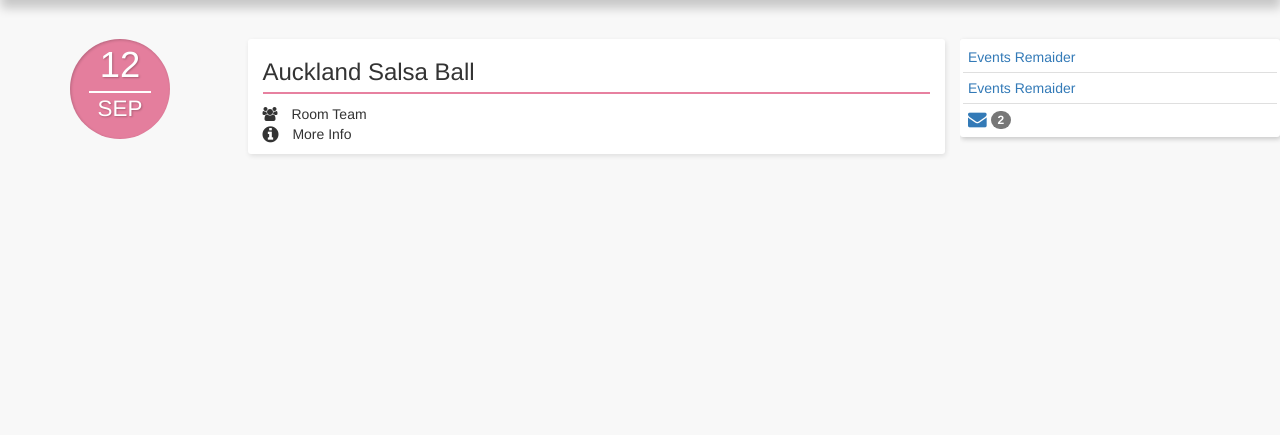
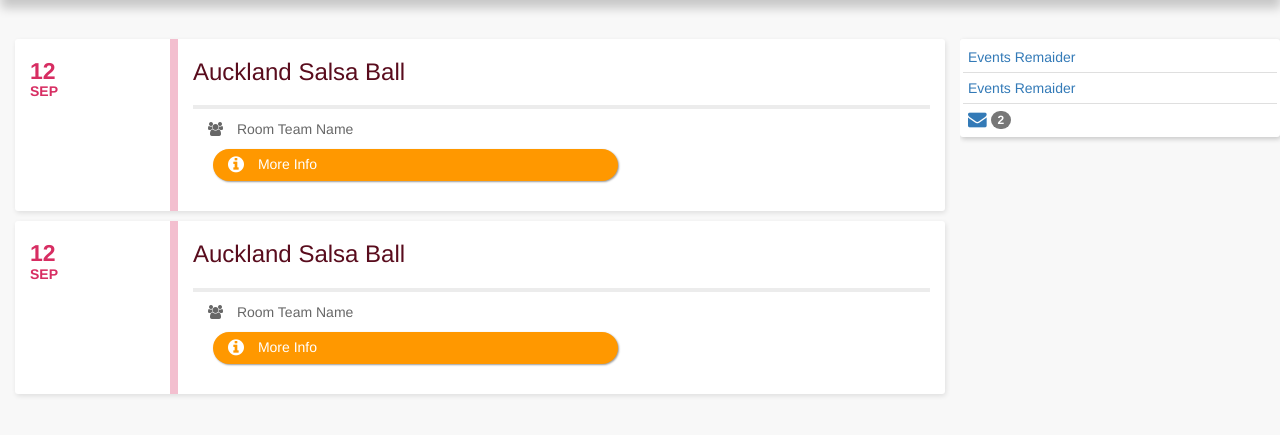
Before and after one commit to Catherinecao/Dance-Roomies, a PHP site: page /calender.html in a window 1280 px wide. Shown: the part 51-486 px from the top of the page. Run offline with PHP 8.4, Linux system fonts and the light colour scheme; some libraries are stand-ins or nearby versions.

Commit message:
calendar event click

```diff
--- a/calender.html
+++ b/calender.html
@@ -49,30 +49,78 @@
 	<div class="col-sm-9 clearfix">
 		<div class="listen-area clearfix">
 			<div class="col-sm-12 calender-events clearfix">
-				<div class="col-sx-12 event clearfix">
-					<div class="col-xs-2 date clearfix">
-						<div class="circle">
-							<p class="day">12</p>
-							<hr>
-							<p class="month">SEP</p>
-						</div>
-					</div><!-- /.date -->
-					<div class="col-xs-9 calender">
+				<div class="row event clearfix">
+					<div class=" col-xs-2 date clearfix">
+						<strong class="day clearfix">12</strong>
+						<strong class="month clearfix">SEP</strong>
+					</div>
+
+					<div class="col-xs-10 event-content clearfix">
+						<div class="space"></div>
 						<h3 class="title">Auckland Salsa Ball</h3>
+						<hr>
 						<div class="col-xs-12 accommondation">
 							<i class="fa fa-users"></i>
-							<p>Room Team</p>
+							<p>Room Team Name</p>
 						</div>
 						<div class="col-xs-12 details">
 							<i class="fa fa-info-circle fa-lg"></i>
 							<p>More Info</p>
 						</div>
-					</div><!-- /.calender -->
-				</div>
+						<div class="col-xs-12 detail-info">
+							<div class="venue">
+								<i class="fa fa-map-marker"></i>
+								<p>Address</p>
+							</div>
+							<div class="num">
+								<i class="fa fa-user"></i>
+								<p>4 members</p>
+							</div>
+							<div class="price">
+								<i class="fa fa-usd"></i>
+								<p>$30 per day</p>
+							</div>
+						</div>
+					</div>
 
+				</div><!-- /.event -->
+				<div class="row event clearfix">
+					<div class=" col-xs-2 date clearfix">
+						<strong class="day clearfix">12</strong>
+						<strong class="month clearfix">SEP</strong>
+					</div>
 
-			</div>
+					<div class="col-xs-10 event-content clearfix">
+						<div class="space"></div>
+						<h3 class="title">Auckland Salsa Ball</h3>
+						<hr>
+						<div class="col-xs-12 accommondation">
+							<i class="fa fa-users"></i>
+							<p>Room Team Name</p>
+						</div>
+						<div class="col-xs-12 details">
+							<i class="fa fa-info-circle fa-lg"></i>
+							<p>More Info</p>
+						</div>
+						<div class="col-xs-12 detail-info">
+							<div class="venue">
+								<i class="fa fa-map-marker"></i>
+								<p>Address</p>
+							</div>
+							<div class="num">
+								<i class="fa fa-user"></i>
+								<p>4 members</p>
+							</div>
+							<div class="price">
+								<i class="fa fa-usd"></i>
+								<p>$30 per day</p>
+							</div>
+						</div>
+					</div>
 
+				</div><!-- /.event -->
+
+			</div><!-- /.calender-events -->
 		</div>
 		<!-- /.container -->
 	</div>
--- a/css/main.css
+++ b/css/main.css
@@ -249,72 +249,58 @@ img {
     .bottom-menu .info-item .icon {
       color: gray; }
 
-.calender-events {
-  margin-bottom: 10px;
-  padding: 0;
-  display: inline; }
-  .calender-events .date {
-    display: block;
-    padding: 0; }
-  .calender-events .circle {
-    margin-top: 20px;
-    box-sizing: border-box;
+.event {
+  border-radius: 3px;
+  box-shadow: 1px 2px 5px rgba(0, 0, 0, 0.1);
+  background-color: white;
+  margin-bottom: 10px; }
+  .event .date {
+    display: inline-block;
+    padding-top: 20px;
+    color: #D72D62;
+    line-height: 1.1; }
+    .event .date .day {
+      font-size: 23px; }
+  .event .event-content {
+    border-left: 8px solid rgba(215, 45, 98, 0.3);
+    padding-bottom: 20px; }
+    .event .event-content .title {
+      color: #590C1D; }
+    .event .event-content hr {
+      margin-bottom: 10px; }
+  .event i, .event p {
+    display: inline;
+    color: #676767; }
+  .event i {
+    padding-right: 10px; }
+  .event .details {
+    width: 55%;
+    padding-top: 5px;
+    padding-bottom: 7px;
+    padding-left: 15px;
+    margin-top: 10px;
+    margin-bottom: 10px;
+    margin-left: 20px;
+    cursor: pointer;
     color: white;
-    background-color: rgba(215, 45, 98, 0.6);
-    box-shadow: 1px 1px 3px rgba(0, 0, 0, 0.2) inset;
-    text-align: center;
-    width: 52px;
-    height: 52px;
-    border-radius: 50%; }
-    @media (min-width: 768px) {
-      .calender-events .circle {
-        width: 100px;
-        height: 100px;
-        margin-top: 0px;
-        float: right; } }
-    .calender-events .circle p {
-      margin-bottom: 0;
-      font-style: bold; }
-    .calender-events .circle .month {
-      font-size: 1em;
-      text-shadow: 1px 1px 2px rgba(0, 0, 0, 0.25);
-      display: inline; }
-      @media (min-width: 768px) {
-        .calender-events .circle .month {
-          font-size: 1.6em;
-          margin-bottom: 5px; } }
-    .calender-events .circle hr {
-      border: 1.5px solid white;
-      margin-top: 0;
-      margin-bottom: 0;
-      width: 60%;
-      text-shadow: 1px 1px 2px rgba(0, 0, 0, 0.25); }
-    .calender-events .circle .day {
-      font-size: 1.5em;
-      text-shadow: 1px 1px 2px rgba(0, 0, 0, 0.25);
-      display: inline; }
-      @media (min-width: 768px) {
-        .calender-events .circle .day {
-          font-size: 2.6em; } }
-  .calender-events .calender {
-    float: right;
-    display: inline;
-    display: inline-block;
-    border-radius: 3px;
-    box-shadow: 1px 2px 5px rgba(0, 0, 0, 0.1);
-    background-color: white;
-    padding-bottom: 10px; }
-    @media (min-width: 768px) {
-      .calender-events .calender {
-        margin-left: 20px; } }
-    .calender-events .calender .title {
-      padding-bottom: 7px;
-      border-bottom: 2px solid rgba(215, 45, 98, 0.6); }
-    .calender-events .calender .accommondation, .calender-events .calender .details {
-      padding-left: 0; }
-      .calender-events .calender .accommondation i, .calender-events .calender .accommondation p, .calender-events .calender .details i, .calender-events .calender .details p {
-        display: inline; }
-      .calender-events .calender .accommondation i, .calender-events .calender .details i {
-        padding-right: 10px; }
+    background-color: #FF9800;
+    box-shadow: 1px 1px 2px rgba(0, 0, 0, 0.4);
+    border-radius: 30px; }
+    .event .details i, .event .details p {
+      color: white; }
+    .event .details:hover {
+      box-shadow: 3px 4px 5px rgba(0, 0, 0, 0.3);
+      transition: box-shadow 0.1s, ease-in-out 0s; }
+  .event .detail-info {
+    display: none;
+    margin-left: 10px; }
+    .event .detail-info i, .event .detail-info p {
+      color: gray; }
+    .event .detail-info div {
+      padding-bottom: 5px;
+      padding-left: 5px;
+      border-bottom: 1px solid rgba(128, 128, 128, 0.15); }
+      .event .detail-info div:last-child {
+        border-bottom: 0; }
 
 /*# sourceMappingURL=main.css.map */
--- a/js/main.js
+++ b/js/main.js
@@ -13,8 +13,9 @@ $(document).ready(function(){
 		$filterTabletHeight = $filterTablet.height();
 		$filterBarControl = $('.sidebar-control'),
 		$windowWidth = $(window).innerWidth(),
+		$eventDetail = $('.detail-info'),
+		$detailBtn = $('.details'),
 		filterShow = false,
-		filterTabletShow = false,
 		scrollTime = 400,
 		filterdelayTime = 1200;
 
@@ -62,9 +63,21 @@ $(document).ready(function(){
 		});
 
 		//window srcollDown hide bottom menu, srcollUp show
-		//$(window).scroll(function(){
 			scrollhideMobileMenu();
-		//});
+
+
+
+
+		//calender page
+		$detailBtn.click(function(e){
+			e.preventDefault();
+
+			eventDetailshow();
+		});
+
+
+
+
 
 
 		function scrollToIntro(){
@@ -96,7 +109,7 @@ $(document).ready(function(){
 				filterShow = true;
 
 			} else {
-				// $filterTablet.transition({y:-$filterTabletHeight, duration: scrollTime});
+
 				$filterTablet.velocity("slideUp",{duration: scrollTime, easing:"easeInOutQuart"});
 			 	filterShow = false;
 			}
@@ -126,4 +139,21 @@ $(document).ready(function(){
 			});
 		}
 
+		//event dateil slideDown
+		function eventDetailshow(){
+
+
+			if (filterShow === false ){
+
+				$eventDetail.velocity("slideDown",{duration: scrollTime, easing:"easeInOutQuart"});
+
+				filterShow = true;
+
+			} else {
+
+				$eventDetail.velocity("slideUp",{duration: scrollTime, easing:"easeInOutQuart"});
+			 	filterShow = false;
+			}
+		}
+
 });
--- a/sass/calender/_calender.scss
+++ b/sass/calender/_calender.scss
@@ -1 +1,2 @@
-@import 'timeline';
+// @import 'timeline';
+@import 'event';
--- /dev/null
+++ b/sass/calender/_event.scss
@@ -0,0 +1,85 @@
+.event{
+
+	border-radius:3px;
+	box-shadow:$dropshadow-card;
+	background-color:$white;
+
+	margin-bottom:10px;
+
+	.date{
+		display: inline-block;
+		padding-top:20px;
+		color:	$light-theme;
+		line-height: 1.1;
+
+		.day{
+			font-size: 23px;
+			// border-bottom:2px solid $light-theme;
+		}
+	}
+
+	.event-content{
+		border-left:8px solid transparentize($light-theme,0.7);
+		padding-bottom: 20px;
+
+		.title{
+			color:$darker-theme;
+		}
+		hr{
+			margin-bottom: 10px;
+		}
+	}
+
+	i,p{
+		display: inline;
+		color:$dark-gray;
+	}
+
+	i{
+		padding-right:10px;
+	}
+
+
+    .details{
+    	width: 55%;
+    	padding-top:5px;
+    	padding-bottom:7px;
+		padding-left:15px;
+		margin-top: 10px;
+		margin-bottom: 10px;
+		margin-left:20px;
+
+    	cursor: pointer;
+    	color:$white;
+    	background-color:$orange;
+    	box-shadow:1px 1px 2px transparentize(black,0.6);
+
+    	border-radius:30px;
+    	i,p{
+    		color:$white;
+    	}
+
+    	&:hover{
+    		box-shadow:3px 4px 5px transparentize(black,0.7);
+    		transition: box-shadow 0.1s, ease-in-out 0s;
+    	}
+    }
+
+	.detail-info{
+		display:none;
+
+		margin-left:10px;
+
+		i,p{
+			color:$gray;
+		}
+		div{
+			padding-bottom:5px;
+			padding-left:5px;
+			border-bottom:$border-bottom;
+			&:last-child{
+				border-bottom:0;
+			}
+		}
+	}
+}
--- a/sass/calender/_timeline.scss
+++ b/sass/calender/_timeline.scss
@@ -15,6 +15,11 @@
 	.date{
 		display: block;
 		padding:0;
+
+		color:$white;
+		background-color: transparentize($light-theme,0.4);
+		box-shadow:$dropshadow-inset;
+		text-align: center;
 	}
 
 
```
Also changed, not shown: 1 other file.
